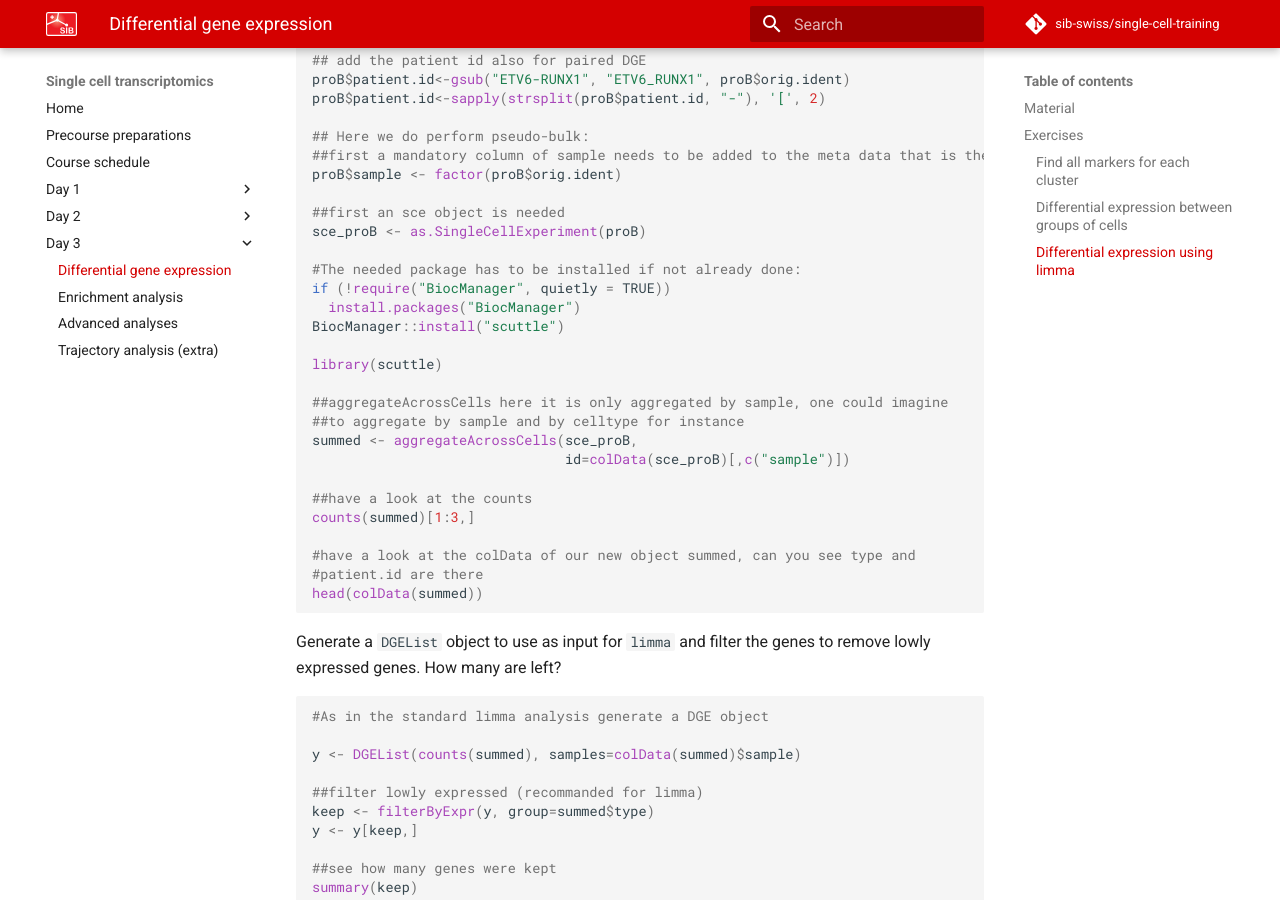
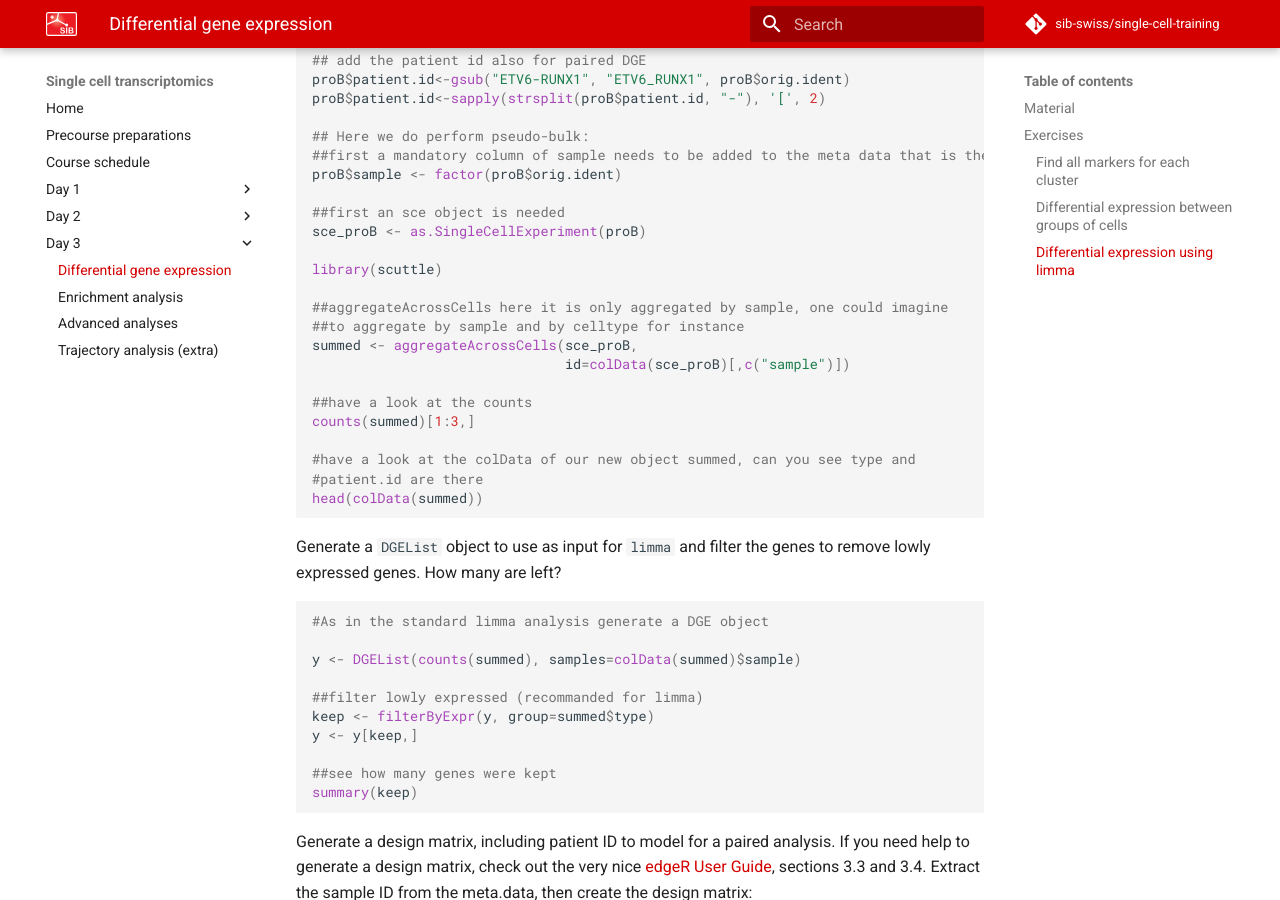
Before and after one commit to sib-swiss/single-cell-training, an MkDocs documentation site: the page built from docs/day3/differential_gene_expression.md, in a window 1280 px wide and 900 px high, scrolled down 4140 px. Built offline with MkDocs 1.6.1 and Material for MkDocs 9.7.7, drawn with Linux system fonts in a browser that asks for light colours; comment, search, counter and statistics services are not loaded; the version menu is left out.

Commit message:
no scuttle installation

````diff
--- a/docs/day3/differential_gene_expression.md
+++ b/docs/day3/differential_gene_expression.md
@@ -227,11 +227,6 @@ proB$sample <- factor(proB$orig.ident)
 ##first an sce object is needed
 sce_proB <- as.SingleCellExperiment(proB)
 
-#The needed package has to be installed if not already done:
-if (!require("BiocManager", quietly = TRUE))
-  install.packages("BiocManager")
-BiocManager::install("scuttle")
-
 library(scuttle)
 
 ##aggregateAcrossCells here it is only aggregated by sample, one could imagine
@@ -245,7 +240,6 @@ counts(summed)[1:3,]
 #have a look at the colData of our new object summed, can you see type and
 #patient.id are there
 head(colData(summed))
-
 ```
 
 Generate a `DGEList` object to use as input for `limma` and filter the genes to remove lowly expressed genes. How many are left?
@@ -261,7 +255,6 @@ y <- y[keep,]
 
 ##see how many genes were kept
 summary(keep)
-
 ```
 
 Generate a design matrix, including patient ID to model for a paired analysis. If you need help to generate a design matrix, check out the very nice [edgeR User Guide](https://bioconductor.org/packages/release/bioc/vignettes/edgeR/inst/doc/edgeRUsersGuide.pdf), sections 3.3 and 3.4.
@@ -277,8 +270,6 @@ design
 # change column/rownames names to more simple group names:
 colnames(design) <- make.names(c("ETV6-RUNX1", "PBMMC","patient2","patient3"))
 rownames(design)<-colData(summed)$sample
-
-
 ```
 
 Specify which contrast to analyse:
@@ -302,12 +293,12 @@ fit.contrasts <- limma::eBayes(fit.contrasts)
 ```
 
 We can use `topTable` to get the most significantly differentially expressed genes, and save the full DE results to an object. How many genes are significant? Are you suprised by this number?
+
 ```R
 # Show the top differentially expressed genes:
 limma::topTable(fit.contrasts, number = 10, sort.by = "P")
 limma_de <- limma::topTable(fit.contrasts, number = Inf, sort.by = "P")
 length(which(limma_de$adj.P.Val<0.05))
-
 ```
 
 And we can check whether this corresponds to the counts by generating a violin plot, or a gene downregulated in tumor, or a gene upregulated in tumor:
@@ -331,7 +322,6 @@ How many genes are significant? How does the fold change of these genes compare
 
 Keep the `tum_vs_norm` object because we will use this output object for the enrichment analysis in the next section.
 
-
 ??? done "Answer"
     ```R
     dim(tum_vs_norm)
````
